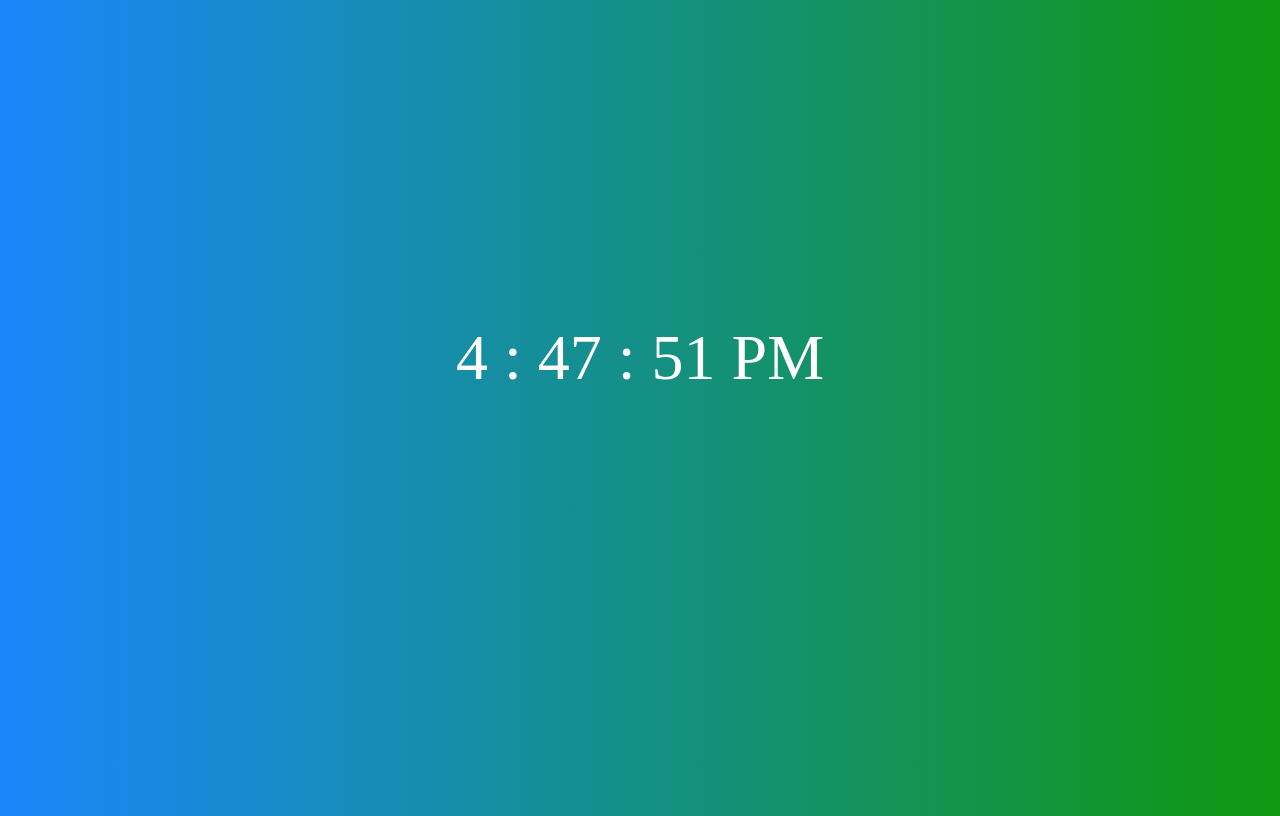
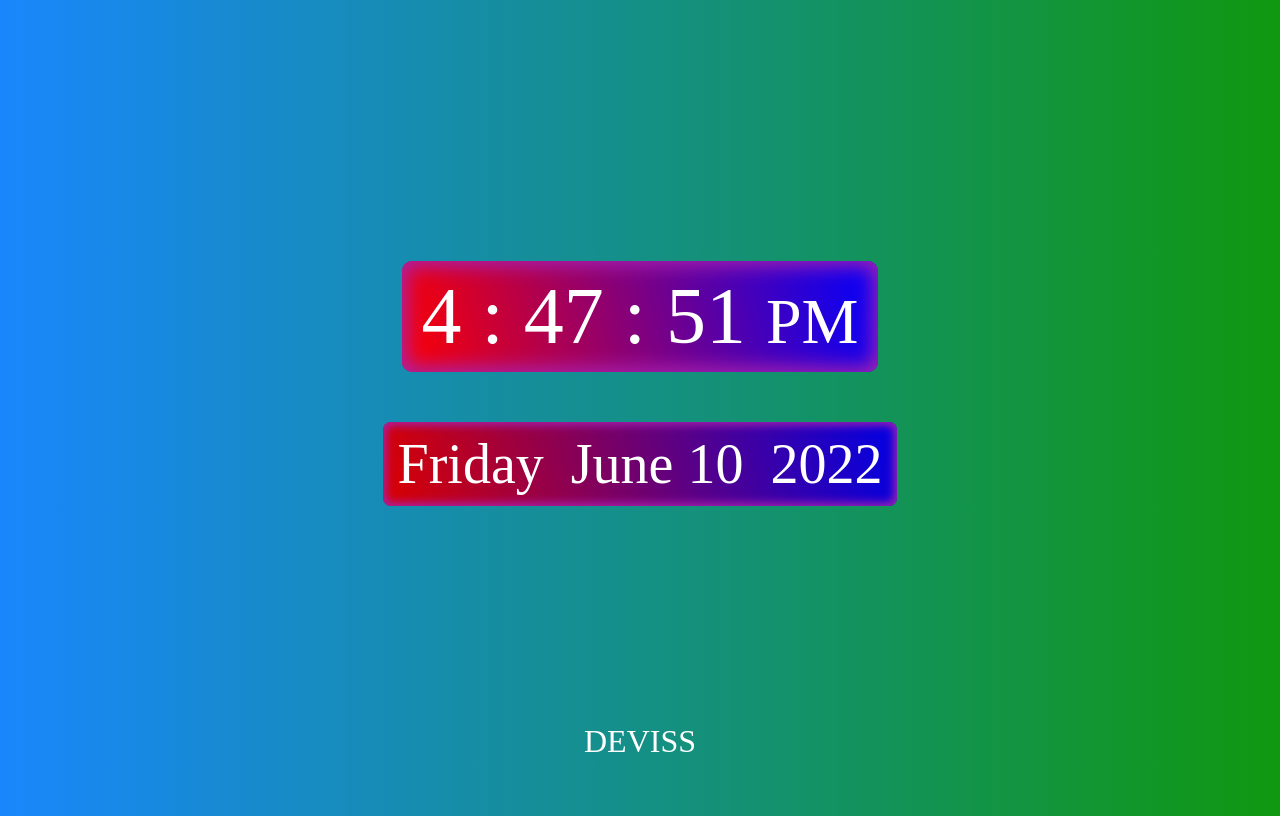
Before and after one commit to ICDEIS/JS-Practise, a plain HTML site: page Digital-Clock/digit-clock.html in a window 1280 px wide. Drawn offline with Linux system fonts and the light colour scheme.

Commit message:
date added

```diff
--- a/Digital-Clock/digit-clock.css
+++ b/Digital-Clock/digit-clock.css
@@ -12,6 +12,7 @@ body {
    height: 100vh;
    background: linear-gradient(to left, rgb(16, 152, 16), rgb(25, 135, 252));
    display: flex;
+   flex-direction: column;
    justify-content: center;
    align-items: center;
    overflow: hidden;
@@ -19,5 +20,34 @@ body {
 .cona {
    color: white;
    transform: translateY(-50px);
+   font-size: 5rem;
+   background: linear-gradient(75deg, red, blue);
+   padding: 10px 20px;
+   border-radius: 10px;
+   box-shadow: inset 0 0 20px 5px rgb(167, 33, 174);
+}
+span.session {
    font-size: 4rem;
 }
+.date {
+   color: white;
+   font-size: 3.5rem;
+   background: linear-gradient(75deg, rgb(219, 0, 0), rgb(0, 0, 228));
+   padding: 10px 15px;
+   border-radius: 8px;
+   box-shadow: inset 0 0 10px 3px rgb(167, 33, 174);
+}
+.date span:nth-child(2) {
+   padding-left: 13px;
+}
+.date span:nth-child(3) {
+   padding-right: 13px;
+}
+.dc {
+   position: absolute;
+   font-size: 2rem;
+   font-family: copperplate;
+   font-weight: 100;
+   bottom: 5%;
+   color: white;
+}
--- a/Digital-Clock/digit-clock.html
+++ b/Digital-Clock/digit-clock.html
@@ -16,6 +16,13 @@
       <span class="seconds">5</span>
       <span class="session">AM</span>
    </div>
+   <div class="date">
+      <span class="week">Friday</span>
+      <span class="month">01</span>
+      <span class="day">01</span>
+      <span class="year">0101</span>
+   </div>
+   <div class="dc">DEVISS</div>
 
 <script src="./digit-clock.js"></script>
 </body>
--- a/Digital-Clock/digit-clock.js
+++ b/Digital-Clock/digit-clock.js
@@ -6,10 +6,21 @@ function realTime() {
    const realMinutes = time.getMinutes()
    const realSeconds = time.getSeconds()
 
+   const realWeek = time.getDay()
+   const realMonth = time.getMonth()
+   const realDay = time.getDate()
+   const realYear = time.getFullYear()
+
    const hour = document.getElementsByClassName('hours')[0]
    const minute = document.getElementsByClassName('minutes')[0]
    const second = document.getElementsByClassName('seconds')[0]
    const session = document.getElementsByClassName('session')[0]
+
+   const week = document.getElementsByClassName('week')[0]
+   const month = document.getElementsByClassName('month')[0]
+   const day = document.getElementsByClassName('day')[0]
+   const year = document.getElementsByClassName('year')[0]
+
 
    if(realHours >= 12) {
       session.innerHTML = 'PM'
@@ -24,8 +35,58 @@ function realTime() {
    } else {
       second.innerHTML = realSeconds
    }
+   minute.innerHTML = realMinutes
 
-   minute.innerHTML = realMinutes
+   weekDay = ['Sunday','Monday','Tuesday','Wednesday','Thursday','Friday','Saturday']
+   if(realWeek == 0)
+   week.innerHTML = weekDay[0]
+   if(realWeek == 1)
+   week.innerHTML = weekDay[1]
+   if(realWeek == 2)
+   week.innerHTML = weekDay[2]
+   if(realWeek == 3)
+   week.innerHTML = weekDay[3]
+   if(realWeek == 4)
+   week.innerHTML = weekDay[4]
+   if(realWeek == 5)
+   week.innerHTML = weekDay[5]
+   if(realWeek == 6)
+   week.innerHTML = weekDay[6]
+
+   if(realDay < 10) {
+      day.innerHTML = `0${realDay}`
+   } else {
+      day.innerHTML = realDay
+   }
+
+   months = ['January','February','March','April','May','June','July','August','September','Octobe','November','December']
+   if(realMonth == 0)
+      month.innerHTML = months[0]
+   if(realMonth == 1)
+      month.innerHTML = months[1]
+   if(realMonth == 2)
+      month.innerHTML = months[2]
+   if(realMonth == 3)
+      month.innerHTML = months[3]
+   if(realMonth == 4)
+      month.innerHTML = months[4]
+   if(realMonth == 5)
+      month.innerHTML = months[5]
+   if(realMonth == 6)
+      month.innerHTML = months[6]
+   if(realMonth == 7)
+      month.innerHTML = months[7]
+   if(realMonth == 8)
+      month.innerHTML = months[8]
+   if(realMonth == 9)
+      month.innerHTML = months[9]
+   if(realMonth == 10)
+      month.innerHTML = months[10]
+   if(realMonth == 11)
+      month.innerHTML = months[11]
+
+   year.innerHTML = realYear
+
 }
 realTime()
 setInterval(realTime, 1000)
```
